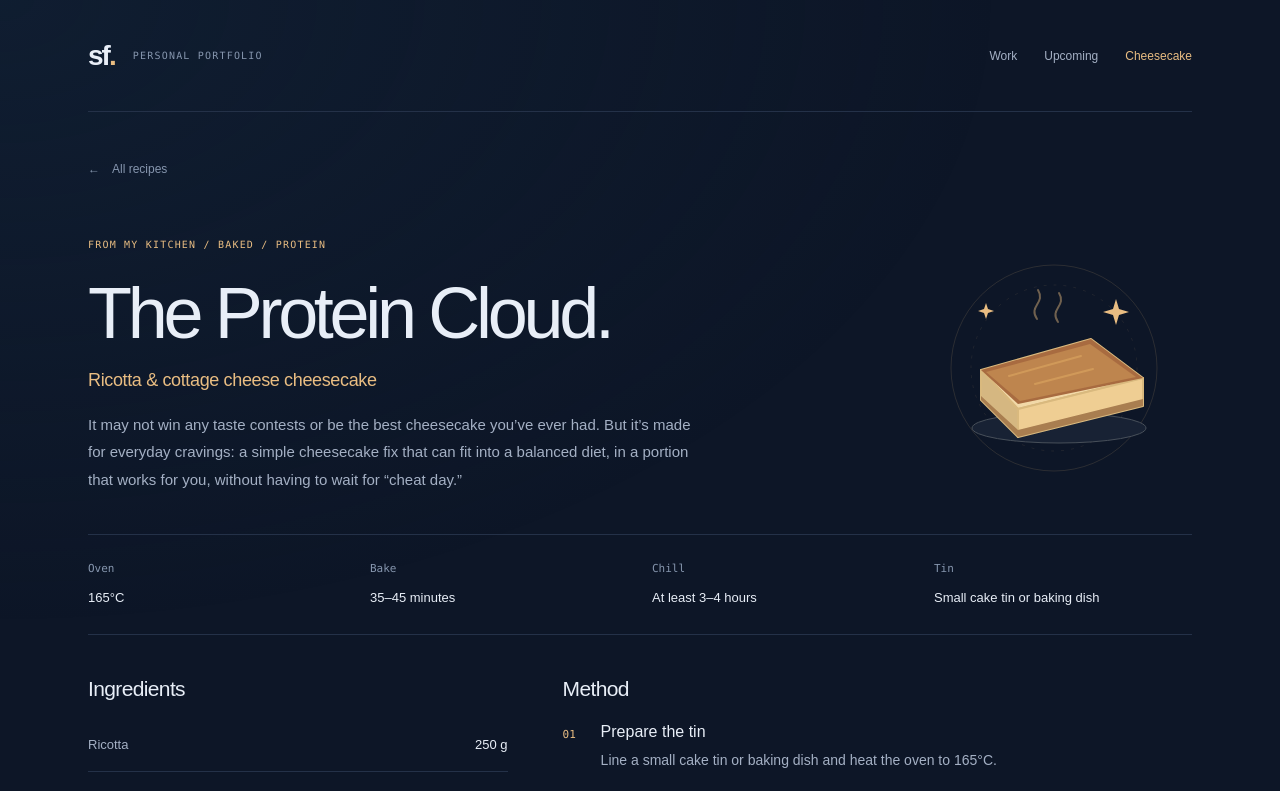
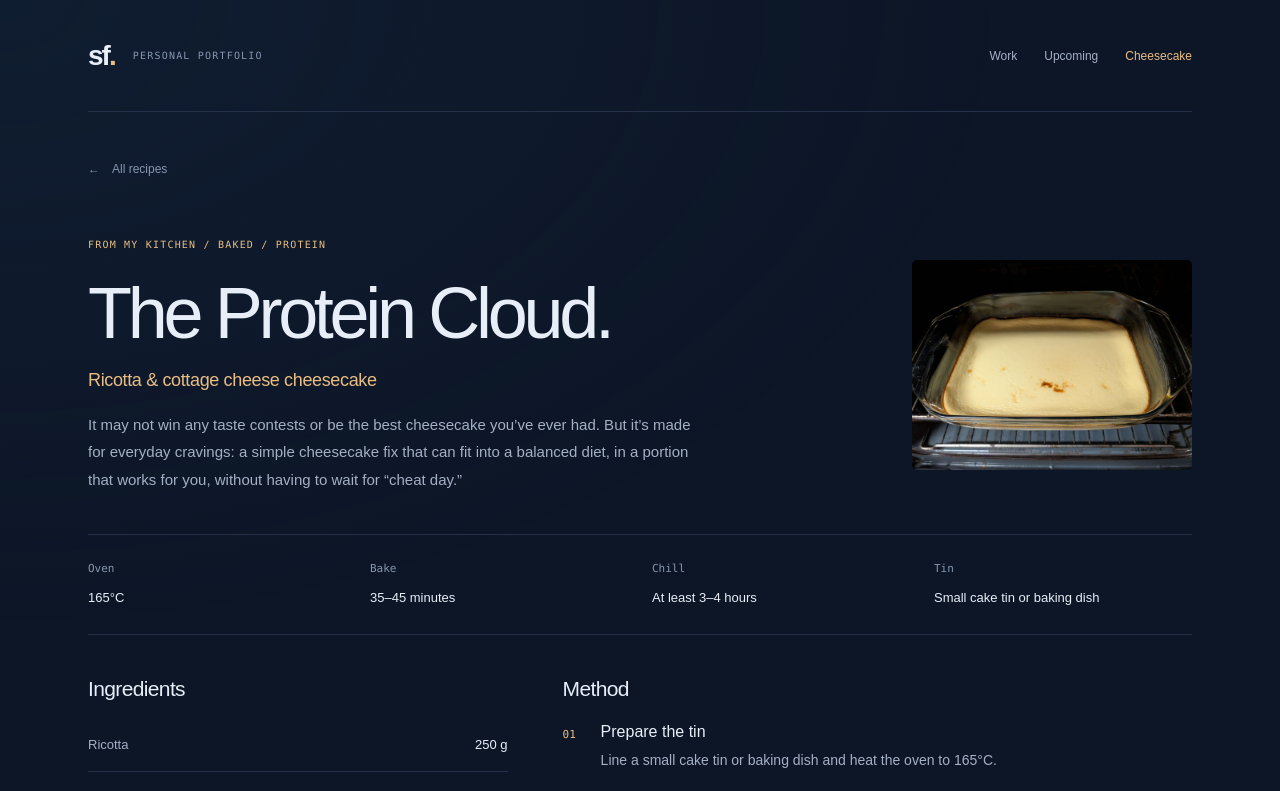
Before and after one commit to safernan121/personal-website, a React (Vite) app: page /cheesecake/recipes/the-protein-cloud in a window 1280 px wide. Shown: the top 791 px of the page. Built offline with nearby package versions, Linux system fonts and the light colour scheme; a web font is replaced by a local one.

Commit message:
Add Protein Cloud recipe photo

```diff
--- a/src/content/recipes.ts
+++ b/src/content/recipes.ts
@@ -24,6 +24,10 @@ export const recipes: Recipe[] = [
     description:
       'It may not win any taste contests or be the best cheesecake you’ve ever had. But it’s made for everyday cravings: a simple cheesecake fix that can fit into a balanced diet, in a portion that works for you, without having to wait for “cheat day.”',
     category: 'Baked / Protein',
+    image: {
+      src: '/images/cheesecake/the-protein-cloud.webp',
+      alt: 'The Protein Cloud cheesecake in a rectangular glass baking dish in the oven.',
+    },
     ingredients: [
       { name: 'Ricotta', quantity: '250 g' },
       { name: 'Cottage cheese', quantity: '250 g' },
```
Also changed, not shown: public/images/cheesecake/the-protein-cloud.webp (added).
